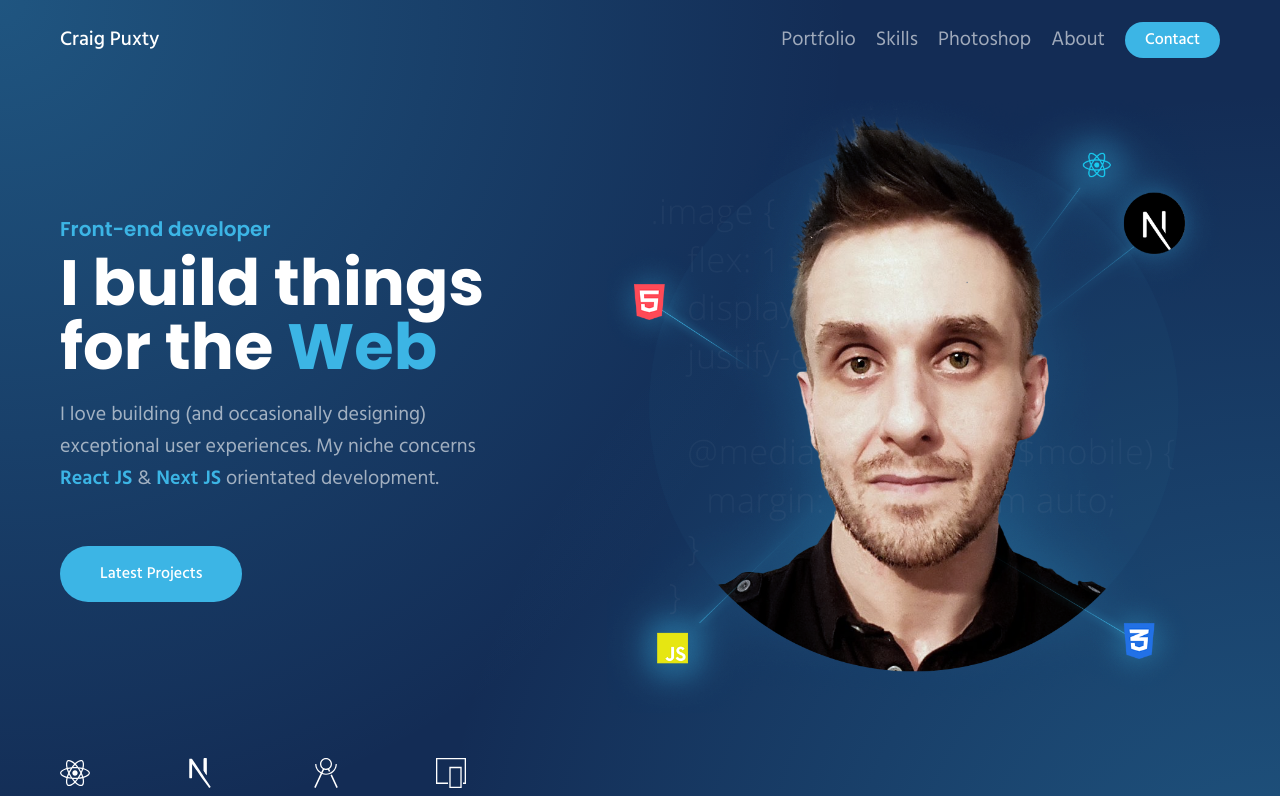
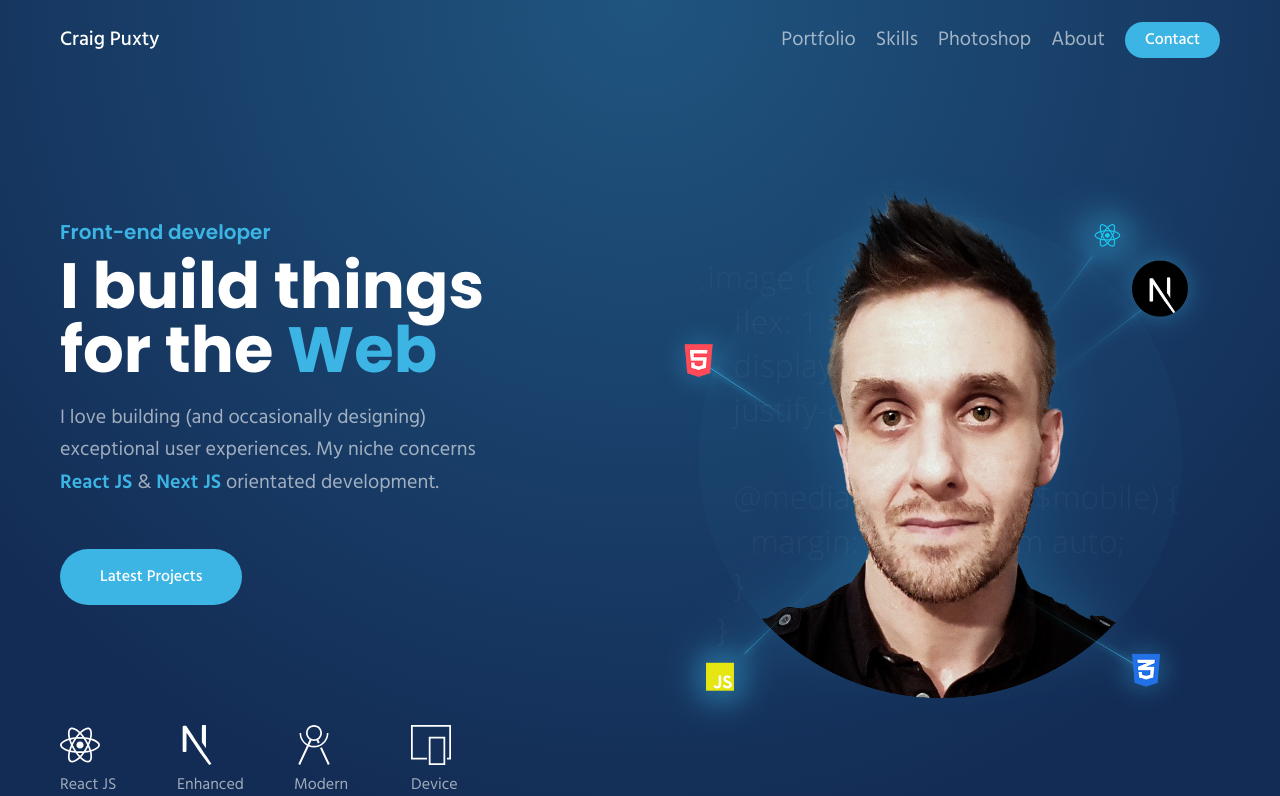
Before and after one commit to Dangereye/portfolio-v2, a Next.js app: page / in a window 1280 px wide. Shown: the top 796 px of the page. Built offline with nearby package versions, Linux system fonts and the light colour scheme.

Commit message:
Updated BgHighlight component styles. Updated Layout of Hero article.

```diff
--- a/articles/hero/Hero.js
+++ b/articles/hero/Hero.js
@@ -10,10 +10,8 @@ import Feature from "./Feature";
 export default function Hero() {
   return (
     <article className="article article__hero">
-      <BgHighlight pos="top-left" />
-      <BgHighlight pos="bottom-right" />
+      <BgHighlight pos="top-center" />
       <div className="container">
-        <div className="content">
         <div className="typography">
           <div className="heading heading--lead">Front-end developer</div>
           <h1 className="heading heading--h1">
@@ -32,21 +30,19 @@ export default function Hero() {
               <a className="btn btn--primary btn--large">Latest projects</a>
             </Link>
           </div>
-          </div>{" "}
+        </div>
+        <div className="features">
+          <Feature icon={<ReactSvg />} text="React JS focused" />
+          <Feature icon={<NextSVG />} text="Enhanced with Next JS" />
+          <Feature icon={<CompassSvg />} text="Modern designs" />
+          <Feature icon={<ScreenSvg />} text="Device responsive" />
+        </div>
         <div className="image">
           <div className="image__wrapper">
             <Image src="/img/hero/profile.png" width="800" height="800" />
           </div>
         </div>
       </div>
-
-        <div className="features">
-          <Feature icon={<ReactSvg />} text="React JS focused" />
-          <Feature icon={<NextSVG />} text="Enhanced with Next JS" />
-          <Feature icon={<CompassSvg />} text="Modern designs" />
-          <Feature icon={<ScreenSvg />} text="Device responsive" />
-        </div>
-      </div>
     </article>
   );
 }
--- a/styles/articles/_hero.scss
+++ b/styles/articles/_hero.scss
@@ -5,26 +5,21 @@
   overflow: hidden;
 
   .container {
-    display: flex;
-    flex-direction: column;
-    justify-content: space-between;
-    gap: 4rem;
-  }
+    display: grid;
+    grid-template-columns: repeat(2, 1fr);
+    column-gap: 4rem;
+    row-gap: 12rem;
 
-  .content {
-    display: flex;
-    flex-wrap: wrap;
-    gap: 4rem;
-    justify-content: space-between;
-    align-items: center;
+    @media (max-width: 650px) {
+      grid-template-columns: 1fr;
+      row-gap: 6rem;
+    }
   }
 
   .typography {
-    flex: 1 2 40rem;
-
-    @media (max-width: 976px) {
-      margin-top: 7.5rem;
-    }
+    grid-column: 1/2;
+    grid-row: 1/2;
+    margin-top: 12rem;
   }
 
   h1 {
@@ -47,20 +42,22 @@
 
   .btns {
     @media (max-width: $mobile) {
-      // width: 100%;
-      // justify-content: center;
-      // position: absolute;
-      // bottom: 0;
       display: none;
     }
   }
 
   .features {
+    grid-column: 1/2;
+    grid-row: 2/3;
     display: flex;
     flex-wrap: wrap;
     align-items: center;
     justify-content: flex-start;
-    gap: clamp(2rem, 3vw, 4rem);
+    gap: 3rem;
+
+    @media (max-width: 1060px) {
+      grid-column: 1/-1;
+    }
 
     .feature {
       flex: 0 1 auto;
@@ -75,8 +72,8 @@
         align-items: center;
 
         span {
-          width: clamp(3rem, 2vw, 4rem);
-          height: clamp(3rem, 2vw, 4rem);
+          width: 4rem;
+          height: 4rem;
           svg {
             fill: #fff;
           }
@@ -94,9 +91,24 @@
   }
 
   .image {
-    flex: 2 1 40rem;
+    grid-column: 2/-1;
+    grid-row: 1 /3;
     display: flex;
     justify-content: center;
+    align-items: center;
+
+    @media (max-width: 1060px) {
+      grid-row: 1/2;
+    }
+
+    @media (max-width: 650px) {
+      grid-column: 1/2;
+      grid-row: 3/4;
+    }
+    @media (max-width: $mobile) {
+      grid-column: 1/2;
+      grid-row: 2/3;
+    }
 
     &__wrapper {
       @media (max-width: 976px) {
--- a/styles/components/_bg-highlight.scss
+++ b/styles/components/_bg-highlight.scss
@@ -20,6 +20,10 @@
     top: 0;
     left: 0;
   }
+  &--top-center {
+    top: 0;
+    left: 50%;
+  }
 
   &--top-right {
     top: 0;
@@ -31,6 +35,16 @@
     left: 0;
   }
 
+  &--center {
+    top: 50%;
+    left: 50%;
+  }
+
+  &--bottom-center {
+    top: 100%;
+    left: 50%;
+  }
+
   &--bottom-right {
     top: 100%;
     left: 100%;
```
Lines whose indentation alone changed are shown as unchanged.
